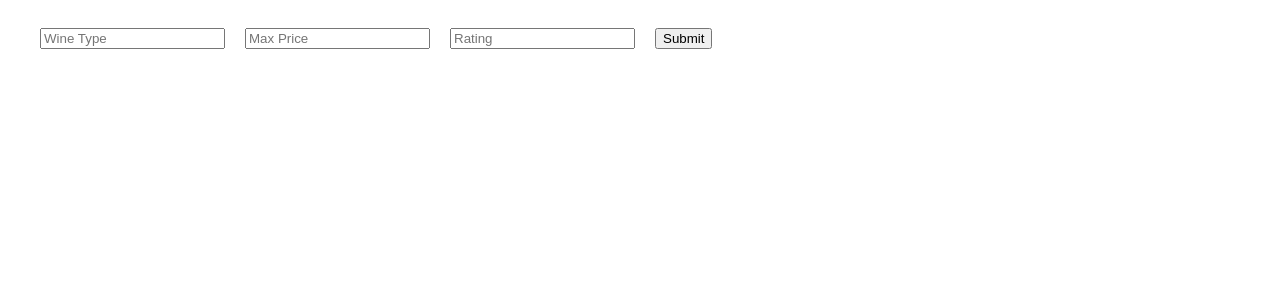
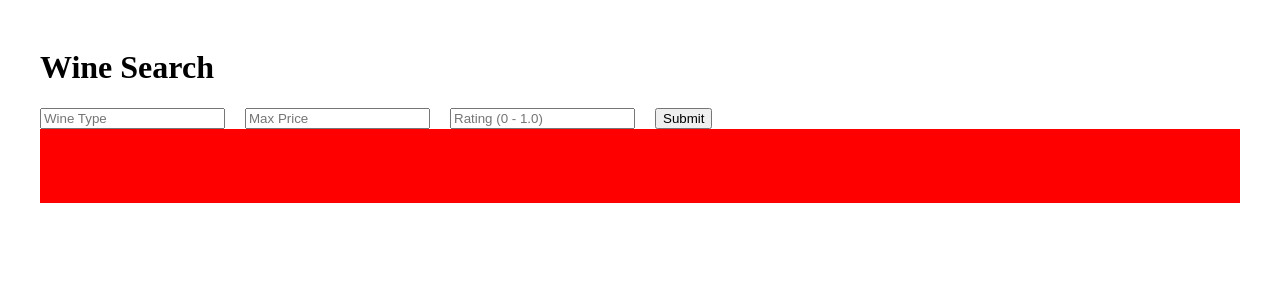
Before and after one commit to maaneesh/Recipes, a React (Vite) app: page / in a window 1280 px wide. Shown: the top 300 px of the page. Built offline with nearby package versions, Linux system fonts and the light colour scheme.

Commit message:
added a header and style

```diff
--- a/src/App.jsx
+++ b/src/App.jsx
@@ -1,5 +1,6 @@
 import { useEffect, useState } from 'react'
 import WineDisplay from './components/WineDisplay'
+import Header from './components/Header';
 
 
 
@@ -68,12 +69,13 @@ function App() {
 
     return (
       <div style={webpageStyle}>
+        <Header/>
         <form>
           <input type='text' name='type' placeholder='Wine Type' onChange={handleChange} />
           &nbsp; &nbsp; &nbsp;
           <input type='text' name='price' placeholder='Max Price' onChange={handleChange}/>
           &nbsp; &nbsp; &nbsp;
-          <input type='text' name='rating' placeholder='Rating' onChange={handleChange}/>
+          <input type='text' name='rating' placeholder='Rating (0 - 1.0)' onChange={handleChange}/>
           &nbsp; &nbsp; &nbsp;
           <button  onClick={getRecommendation}>Submit</button>
         </form>
--- /dev/null
+++ b/src/components/Header.jsx
@@ -0,0 +1,15 @@
+import React from 'react'
+
+const headerStyle = {
+    width: '100%',
+}
+
+function Header() {
+  return (
+    <div>
+        <h1>Wine Search</h1>
+    </div>
+  )
+}
+
+export default Header
--- a/src/components/WineDisplay.jsx
+++ b/src/components/WineDisplay.jsx
@@ -1,11 +1,20 @@
 import React from 'react'
+
+
+const recommendationsStyle = {
+
+  backgroundColor: "red",
+  padding: '20px 20px',
+
+
+}
 
 
 function WineDisplay({wine}) {
 
   // console.log(wine);
   return (
-    <div>
+    <div style={recommendationsStyle}>
 
     <img src={wine.imageUrl}/>
       <p>{wine.title}</p>
```
